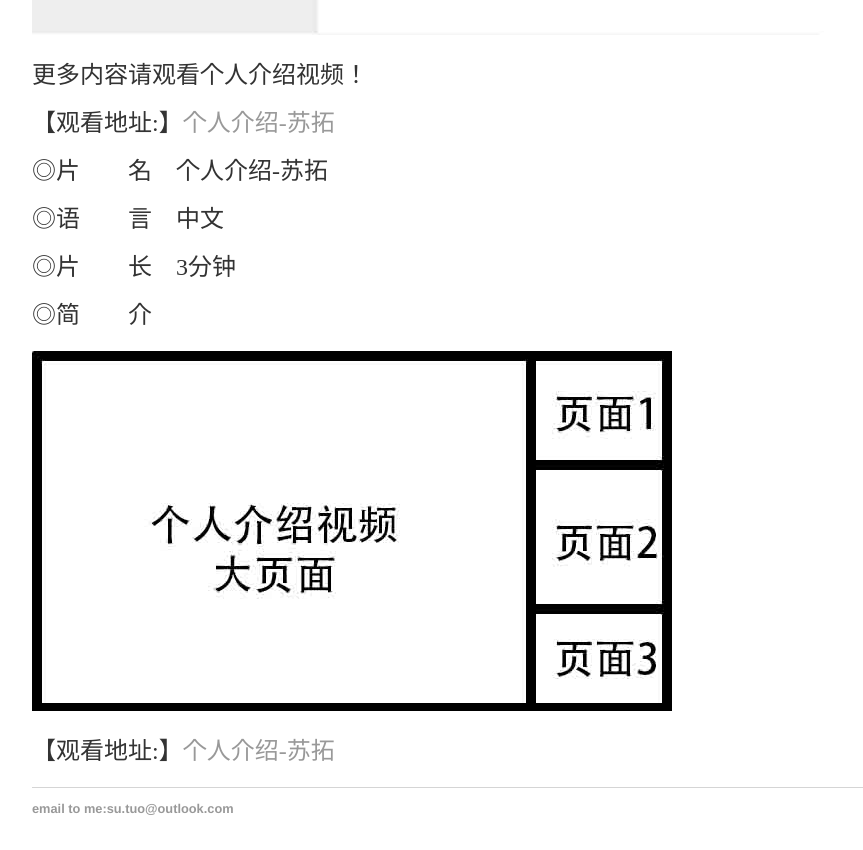
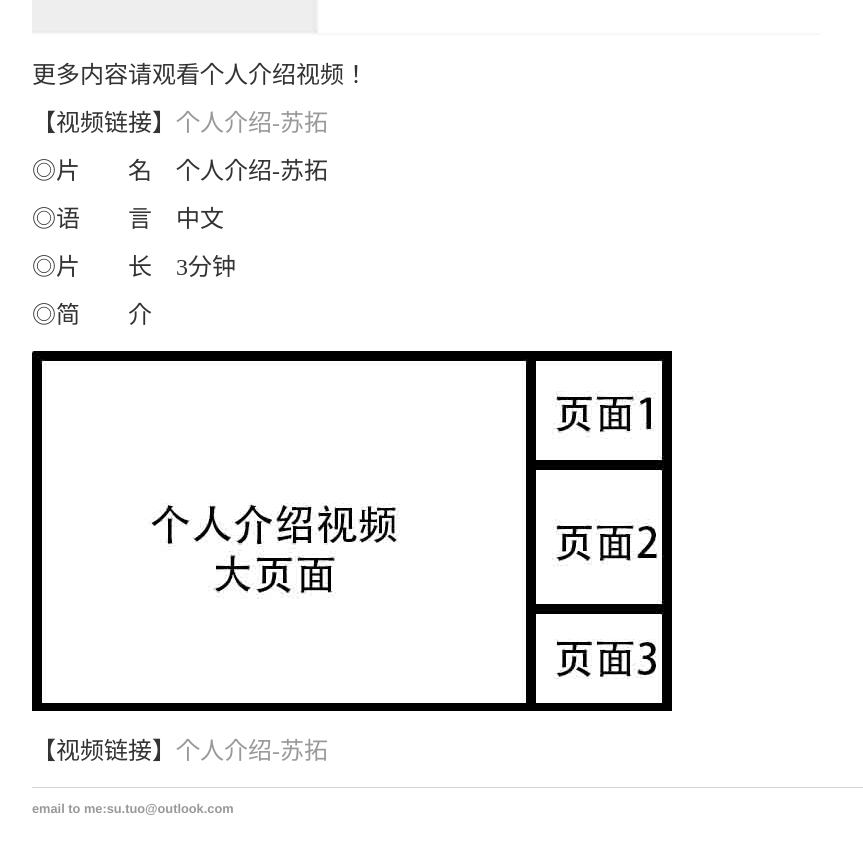
Before and after one commit to SotakuStudio/SotakuStudio.github.io, a Jekyll site: the page built from _posts/2021-12-30-chnresume.md, in a window 1280 px wide. Shown: the part 1320-2170 px from the top of the page, without its empty margins (160-1023 px from the left). Built offline with Jekyll 4.4.1, drawn with Linux system fonts in a browser that asks for light colours.

Commit message:
Update 2021-12-30-chnresume.md

```diff
--- a/_posts/2021-12-30-chnresume.md
+++ b/_posts/2021-12-30-chnresume.md
@@ -7,7 +7,7 @@ date: 2021-12-30
 
 更多内容请观看个人介绍视频！
 
-【观看地址:】[个人介绍-苏拓](https://1drv.ms/v/s!Aj9fktzHJKNciN02BrABSgitCyzcvw?e=68vd63)
+【视频链接】[个人介绍-苏拓](https://1drv.ms/v/s!Aj9fktzHJKNciN02BrABSgitCyzcvw?e=68vd63)
 
 ◎片　　名　个人介绍-苏拓
 
@@ -19,4 +19,4 @@ date: 2021-12-30
 
 ![Image text](https://github.com/SotakuStudio/SotakuStudio.github.io/blob/main/chnblog/image/IntroductionPage.jpg?raw=true)
 
-【观看地址:】[个人介绍-苏拓](https://1drv.ms/v/s!Aj9fktzHJKNciN02BrABSgitCyzcvw?e=68vd63)
+【视频链接】[个人介绍-苏拓](https://1drv.ms/v/s!Aj9fktzHJKNciN02BrABSgitCyzcvw?e=68vd63)
```
